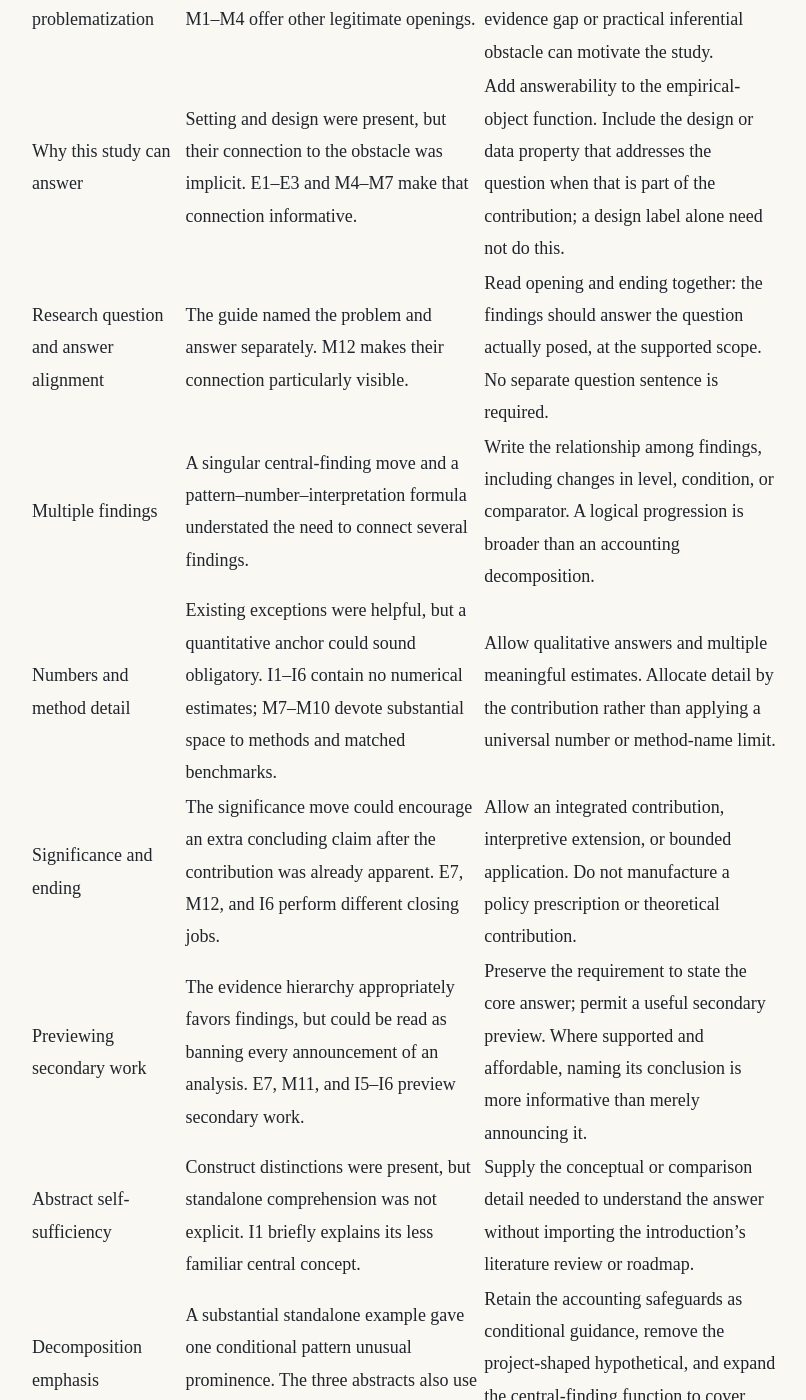
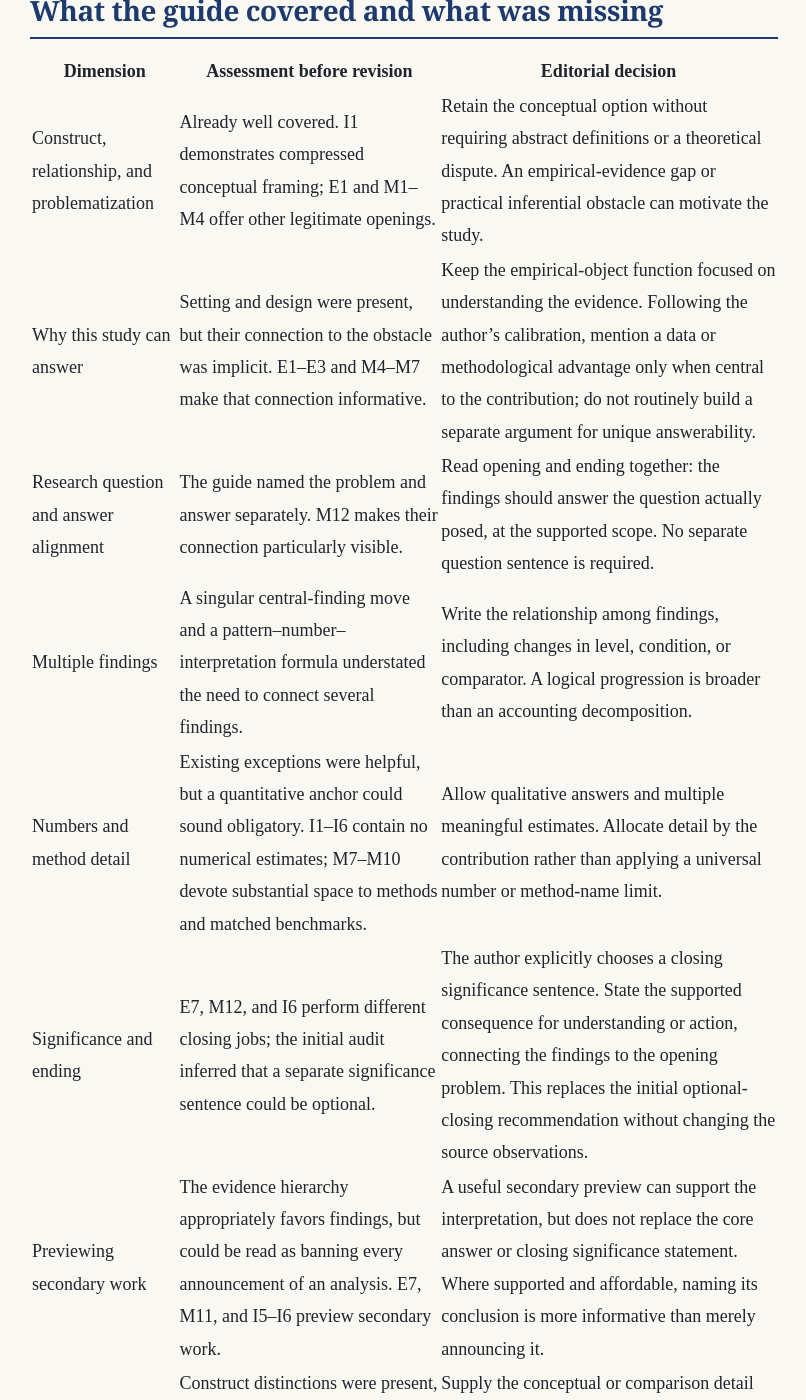
Before and after one commit to KaiGu2024/KaiGu2024.github.io, a Jekyll site: the page built from docs/skills/paper-writing/audits/abstract-three-paper-audit.md, in a window 1280 px wide and 1400 px high, scrolled down 2408 px. Shown: the whole window, without its empty margins (236-1042 px from the left). Built offline with Jekyll 4.4.1, drawn with Linux system fonts in a browser that asks for light colours; our own code applies the rules of GitHub Pages for plain Markdown files; some of the changed text lies outside the part shown.

Commit message:
require abstract significance closure and temper method emphasis

```diff
--- a/docs/skills/paper-writing/audits/abstract-three-paper-audit.md
+++ b/docs/skills/paper-writing/audits/abstract-three-paper-audit.md
@@ -1,6 +1,8 @@
 # Abstract audit: three established empirical papers
 
 Audited 2026-09-23 against [abstract.md](../references/sections/abstract.md) at repository revision `160b10d`. This record explains the resulting edits. It compares the same three recognized empirical papers as the [introduction audit](../references/evidence/introduction-three-paper-audit.md), which records recognition and bibliographic verification. Observations are distinguished from editorial recommendations; three selected papers cannot establish journal-wide conventions or show that a writing choice caused publication success.
+
+**Author calibration, 2026-09-23:** retain connected findings, flexible detail, and standalone comprehension. Give data or methodological advantages space only when central to the contribution, without making answerability a separate promotional task. Require a closing significance sentence. The varied endings observed below remain evidence about the papers; they do not override this drafting preference. The editorial decisions below incorporate this calibration.
 
 ## Sources and scope
 
@@ -27,12 +29,12 @@
 | Dimension | Assessment before revision | Editorial decision |
 |---|---|---|
 | Construct, relationship, and problematization | Already well covered. I1 demonstrates compressed conceptual framing; E1 and M1–M4 offer other legitimate openings. | Retain the conceptual option without requiring abstract definitions or a theoretical dispute. An empirical-evidence gap or practical inferential obstacle can motivate the study. |
-| Why this study can answer | Setting and design were present, but their connection to the obstacle was implicit. E1–E3 and M4–M7 make that connection informative. | Add answerability to the empirical-object function. Include the design or data property that addresses the question when that is part of the contribution; a design label alone need not do this. |
+| Why this study can answer | Setting and design were present, but their connection to the obstacle was implicit. E1–E3 and M4–M7 make that connection informative. | Keep the empirical-object function focused on understanding the evidence. Following the author's calibration, mention a data or methodological advantage only when central to the contribution; do not routinely build a separate argument for unique answerability. |
 | Research question and answer alignment | The guide named the problem and answer separately. M12 makes their connection particularly visible. | Read opening and ending together: the findings should answer the question actually posed, at the supported scope. No separate question sentence is required. |
 | Multiple findings | A singular central-finding move and a pattern–number–interpretation formula understated the need to connect several findings. | Write the relationship among findings, including changes in level, condition, or comparator. A logical progression is broader than an accounting decomposition. |
 | Numbers and method detail | Existing exceptions were helpful, but a quantitative anchor could sound obligatory. I1–I6 contain no numerical estimates; M7–M10 devote substantial space to methods and matched benchmarks. | Allow qualitative answers and multiple meaningful estimates. Allocate detail by the contribution rather than applying a universal number or method-name limit. |
-| Significance and ending | The significance move could encourage an extra concluding claim after the contribution was already apparent. E7, M12, and I6 perform different closing jobs. | Allow an integrated contribution, interpretive extension, or bounded application. Do not manufacture a policy prescription or theoretical contribution. |
-| Previewing secondary work | The evidence hierarchy appropriately favors findings, but could be read as banning every announcement of an analysis. E7, M11, and I5–I6 preview secondary work. | Preserve the requirement to state the core answer; permit a useful secondary preview. Where supported and affordable, naming its conclusion is more informative than merely announcing it. |
+| Significance and ending | E7, M12, and I6 perform different closing jobs; the initial audit inferred that a separate significance sentence could be optional. | The author explicitly chooses a closing significance sentence. State the supported consequence for understanding or action, connecting the findings to the opening problem. This replaces the initial optional-closing recommendation without changing the source observations. |
+| Previewing secondary work | The evidence hierarchy appropriately favors findings, but could be read as banning every announcement of an analysis. E7, M11, and I5–I6 preview secondary work. | A useful secondary preview can support the interpretation, but does not replace the core answer or closing significance statement. Where supported and affordable, naming its conclusion is more informative than merely announcing it. |
 | Abstract self-sufficiency | Construct distinctions were present, but standalone comprehension was not explicit. I1 briefly explains its less familiar central concept. | Supply the conceptual or comparison detail needed to understand the answer without importing the introduction's literature review or roadmap. |
 | Decomposition emphasis | A substantial standalone example gave one conditional pattern unusual prominence. The three abstracts also use broader sequences of findings. | Retain the accounting safeguards as conditional guidance, remove the project-shaped hypothetical, and expand the central-finding function to cover other logical relationships. |
 
```
Also changed, not shown: docs/skills/paper-writing/references/main-text.md (+1 -1 lines), docs/skills/paper-writing/references/sections/abstract.md (+3 -3 lines).
